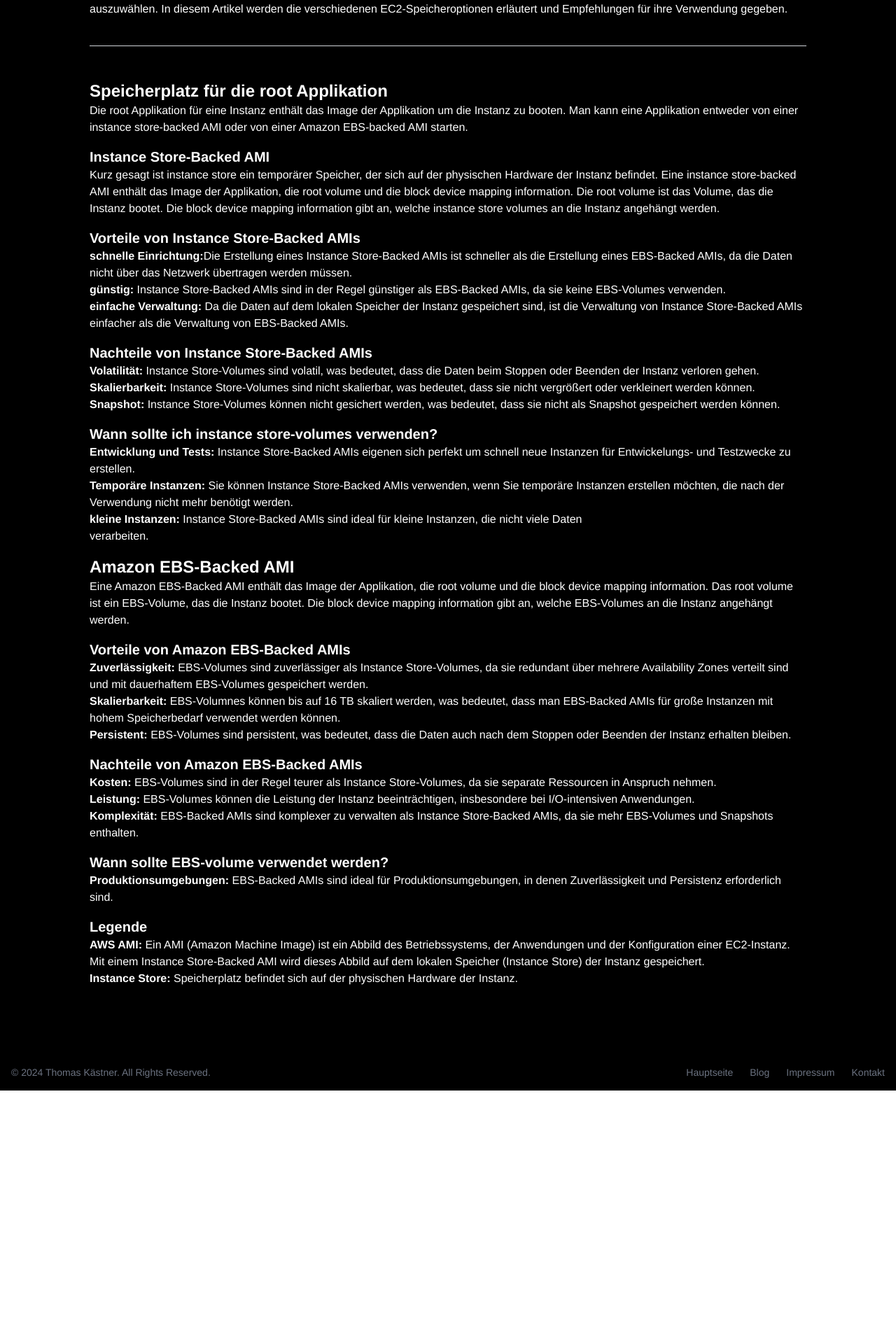
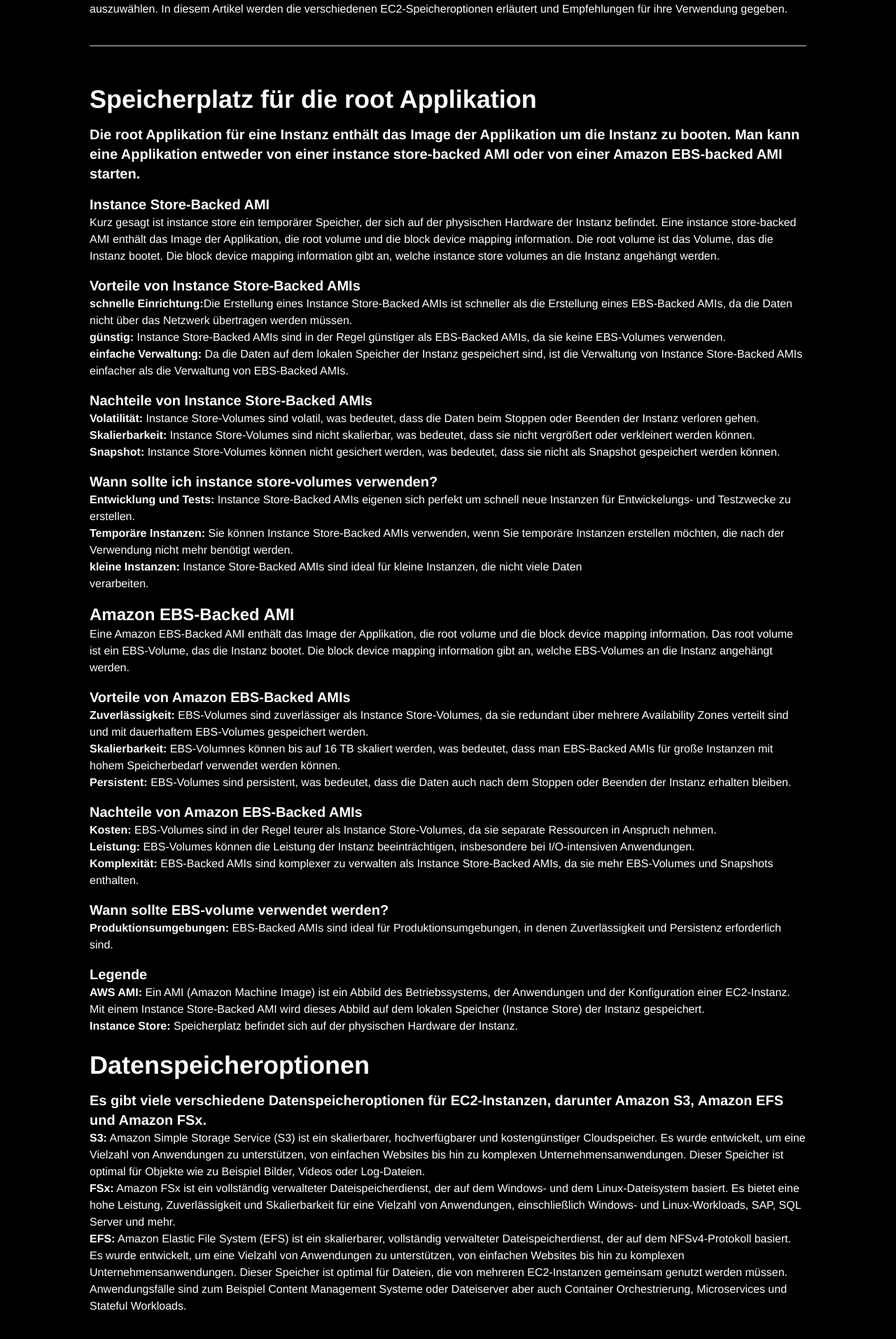
Before and after one commit to ThomasAKaestner/thomaskaestner, a Vue app: page /blog/aws-ec2-speicher-optionen in a window 1280 px wide. Shown: the part 247-2160 px from the top of the page at 70% size. Before the commit the page ends 1805 px from the top, so only its background shows below. Built offline with nearby package versions, Linux system fonts and the light colour scheme.

Commit message:
speicheroptionen cloud ec2

```diff
--- a/src/views/articles/EC2StorageOptions.vue
+++ b/src/views/articles/EC2StorageOptions.vue
@@ -10,8 +10,9 @@
             :date="articleHeaderDate"
             :title="articleHeaderTitel"
             :text="articleHeaderText"></ArticleHeader>
-        <h3 class="text-2xl font-bold text-white mt-4">Speicherplatz für die root Applikation</h3>
-        <p>
+        <div class="my-6">
+          <h3 class="text-4xl font-bold text-white my-4">Speicherplatz für die root Applikation</h3>
+          <p class="text-xl font-bold">
             Die root Applikation für eine Instanz enthält das Image der Applikation um die Instanz zu booten.
             Man kann eine Applikation entweder von einer instance store-backed AMI oder von einer Amazon EBS-backed AMI
             starten.
@@ -20,7 +21,8 @@
           <p>
             Kurz gesagt ist instance store ein temporärer Speicher, der sich auf der physischen Hardware der Instanz
             befindet.
-          Eine instance store-backed AMI enthält das Image der Applikation, die root volume und die block device mapping
+            Eine instance store-backed AMI enthält das Image der Applikation, die root volume und die block device
+            mapping
             information.
             Die root volume ist das Volume, das die Instanz bootet. Die block device mapping information gibt an, welche
             instance store volumes an die Instanz angehängt werden.
@@ -75,7 +77,8 @@
           <h5 class="text-2xl font-bold text-white mt-4">Amazon EBS-Backed AMI</h5>
           <p>
             Eine Amazon EBS-Backed AMI enthält das Image der Applikation, die root volume und die block device mapping
-          information. Das root volume ist ein EBS-Volume, das die Instanz bootet. Die block device mapping information
+            information. Das root volume ist ein EBS-Volume, das die Instanz bootet. Die block device mapping
+            information
             gibt an, welche EBS-Volumes an die Instanz angehängt werden.
           </p>
 
@@ -97,11 +100,13 @@
           <!-- Nachteile EBS-backed AMI -->
           <h5 class="text-xl font-bold text-white mt-4">Nachteile von Amazon EBS-Backed AMIs</h5>
           <p>
-          <b>Kosten:</b> EBS-Volumes sind in der Regel teurer als Instance Store-Volumes, da sie separate Ressourcen in
+            <b>Kosten:</b> EBS-Volumes sind in der Regel teurer als Instance Store-Volumes, da sie separate Ressourcen
+            in
             Anspruch nehmen.
           </p>
           <p>
-          <b>Leistung:</b> EBS-Volumes können die Leistung der Instanz beeinträchtigen, insbesondere bei I/O-intensiven
+            <b>Leistung:</b> EBS-Volumes können die Leistung der Instanz beeinträchtigen, insbesondere bei
+            I/O-intensiven
             Anwendungen.
           </p>
           <p>
@@ -127,7 +132,33 @@
           <p>
             <b>Instance Store:</b> Speicherplatz befindet sich auf der physischen Hardware der Instanz.
           </p>
-
+        </div>
+        <div>
+          <h3 class="text-4xl font-bold text-white my-4">Datenspeicheroptionen</h3>
+          <p class="text-xl font-bold">
+            Es gibt viele verschiedene Datenspeicheroptionen für EC2-Instanzen, darunter Amazon S3, Amazon EFS und
+            Amazon FSx.
+          </p>
+          <p>
+            <b>S3:</b> Amazon Simple Storage Service (S3) ist ein skalierbarer, hochverfügbarer und kostengünstiger
+            Cloudspeicher. Es wurde entwickelt, um eine Vielzahl von Anwendungen zu unterstützen, von einfachen Websites
+            bis hin zu komplexen Unternehmensanwendungen. Dieser Speicher ist optimal für Objekte wie zu Beispiel
+            Bilder, Videos oder Log-Dateien.
+          </p>
+          <p>
+            <b>FSx:</b> Amazon FSx ist ein vollständig verwalteter Dateispeicherdienst, der auf dem Windows- und dem
+            Linux-Dateisystem basiert. Es bietet eine hohe Leistung, Zuverlässigkeit und Skalierbarkeit für eine
+            Vielzahl von Anwendungen, einschließlich Windows- und Linux-Workloads, SAP, SQL Server und mehr.
+          </p>
+          <p>
+            <b>EFS:</b> Amazon Elastic File System (EFS) ist ein skalierbarer, vollständig verwalteter
+            Dateispeicherdienst, der auf dem NFSv4-Protokoll basiert. Es wurde entwickelt, um eine Vielzahl von
+            Anwendungen zu unterstützen, von einfachen Websites bis hin zu komplexen Unternehmensanwendungen. Dieser
+            Speicher ist optimal für Dateien, die von mehreren EC2-Instanzen gemeinsam genutzt werden müssen.
+            Anwendungsfälle sind zum Beispiel Content Management Systeme oder Dateiserver aber auch Container
+            Orchestrierung, Microservices und Stateful Workloads.
+          </p>
+        </div>
       </div>
     </div>
   </div>
```
Lines whose indentation alone changed are shown as unchanged.
